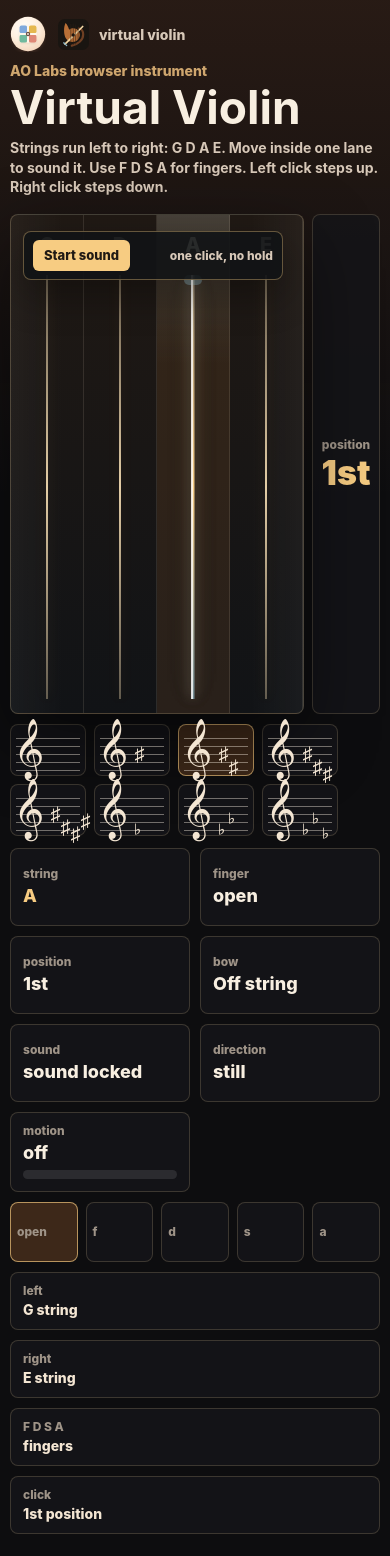
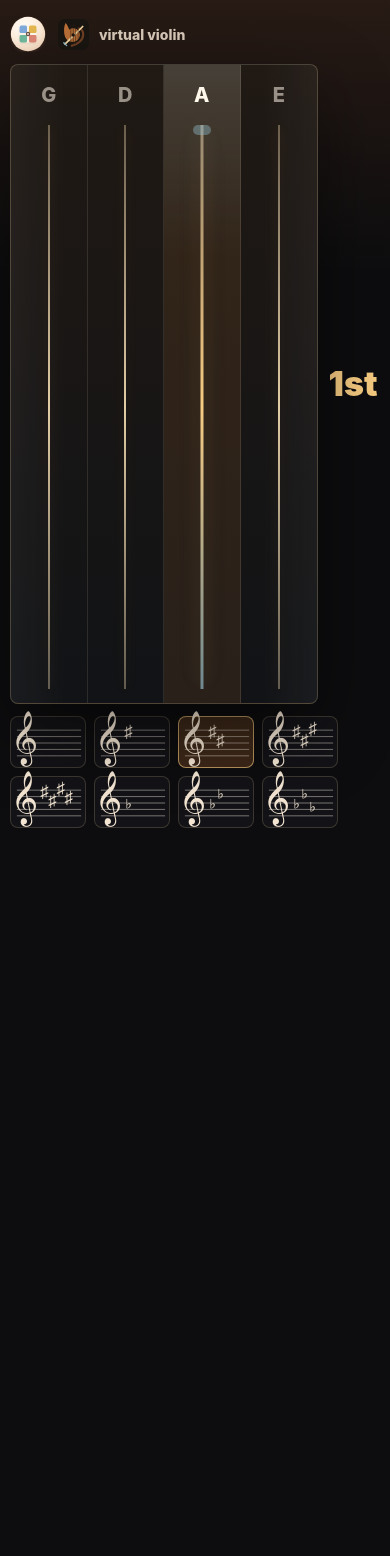
Before and after one commit to nalalalan/virtualviolin.aolabs.io, a React (Vite) app: page / in a window 390 px wide. After the commit the page ends 850 px from the top, so only its background shows below. Built offline with nearby package versions, Linux system fonts and the light colour scheme.

Commit message:
Simplify Virtual Violin play surface

```diff
--- a/src/App.tsx
+++ b/src/App.tsx
@@ -1,13 +1,11 @@
-import { useEffect, useMemo, useRef, useState } from 'react'
+import { useEffect, useRef, useState } from 'react'
 import type { MouseEvent as ReactMouseEvent, PointerEvent as ReactPointerEvent } from 'react'
 import { BowedStringEngine } from './BowedStringEngine'
 import {
-  getFingerLabel,
   getPitchInfo,
   getStringForRatio,
   isFingerKey,
   keySignatures,
-  keyStrip,
   positionLabelByName,
   positionNames,
   stringNames,
@@ -18,40 +16,30 @@ import {
 } from './pitchMapping'
 
 type BowDirection = -1 | 0 | 1
-type AudioStatus = 'locked' | 'starting' | 'on' | 'blocked'
 const STRING_BOUNDARY_GRACE = 0.055
 const MOTION_MOVE_PIXELS = 0.75
 const BOW_ON_SPEED = 0.42
 const BOW_HOLD_MS = 260
 const DIRECTION_ATTACK_MS = 95
-const keySignatureMarks: Record<KeySignature, Array<{ symbol: '♯' | '♭'; top: number }>> = {
+
+const staffLineYs = [10, 17, 24, 31, 38] as const
+const sharpStaffYs = [10, 20.5, 6.5, 17, 27.5, 13.5, 24] as const
+const flatStaffYs = [24, 13.5, 27.5, 17, 31, 20.5, 34.5] as const
+
+function makeKeySignatureMarks(accidental: 'sharp' | 'flat', count: number) {
+  const staffYs = accidental === 'sharp' ? sharpStaffYs : flatStaffYs
+  return staffYs.slice(0, count).map((y) => ({ accidental, y }))
+}
+
+const keySignatureMarks: Record<KeySignature, Array<{ accidental: 'sharp' | 'flat'; y: number }>> = {
   C: [],
-  G: [{ symbol: '♯', top: 7 }],
-  D: [
-    { symbol: '♯', top: 7 },
-    { symbol: '♯', top: 20 },
-  ],
-  A: [
-    { symbol: '♯', top: 7 },
-    { symbol: '♯', top: 20 },
-    { symbol: '♯', top: 27 },
-  ],
-  E: [
-    { symbol: '♯', top: 7 },
-    { symbol: '♯', top: 20 },
-    { symbol: '♯', top: 27 },
-    { symbol: '♯', top: 14 },
-  ],
-  F: [{ symbol: '♭', top: 23 }],
-  Bb: [
-    { symbol: '♭', top: 23 },
-    { symbol: '♭', top: 12 },
-  ],
-  Eb: [
-    { symbol: '♭', top: 23 },
-    { symbol: '♭', top: 12 },
-    { symbol: '♭', top: 27 },
-  ],
+  G: makeKeySignatureMarks('sharp', 1),
+  D: makeKeySignatureMarks('sharp', 2),
+  A: makeKeySignatureMarks('sharp', 3),
+  E: makeKeySignatureMarks('sharp', 4),
+  F: makeKeySignatureMarks('flat', 1),
+  Bb: makeKeySignatureMarks('flat', 2),
+  Eb: makeKeySignatureMarks('flat', 3),
 }
 
 interface InstrumentState {
@@ -84,7 +72,6 @@ const initialState: InstrumentState = {
 
 function App() {
   const [instrumentState, setInstrumentState] = useState<InstrumentState>(initialState)
-  const [audioStatus, setAudioStatus] = useState<AudioStatus>('locked')
   const stateRef = useRef(instrumentState)
   const engineRef = useRef<BowedStringEngine | null>(null)
   const playAreaRef = useRef<HTMLElement | null>(null)
@@ -96,24 +83,21 @@ function App() {
   const lastDirectionChangeTimeRef = useRef(-100000)
   const audioResumeInFlightRef = useRef(false)
   const audioUnlockedRef = useRef(false)
+  const lastEngineStateRef = useRef<{
+    frequency: number
+    stringName: ViolinString
+    speed: number
+    acceleration: number
+    direction: BowDirection
+    contact: boolean
+    vibrato: boolean
+  } | null>(null)
 
-  const pitch = useMemo(
-    () =>
-      getPitchInfo(
-        instrumentState.selectedString,
-        instrumentState.fingerKey,
-        instrumentState.position,
-        instrumentState.keySignature,
-      ),
-    [
-      instrumentState.fingerKey,
-      instrumentState.keySignature,
-      instrumentState.position,
-      instrumentState.selectedString,
-    ],
-  )
+  function mergeInstrumentRef(update: Partial<InstrumentState>) {
+    stateRef.current = { ...stateRef.current, ...update }
+  }
 
-  function updateInstrumentState(update: Partial<InstrumentState>) {
+  function renderInstrumentState(update: Partial<InstrumentState>) {
     const next = { ...stateRef.current, ...update }
     stateRef.current = next
     setInstrumentState(next)
@@ -133,8 +117,9 @@ function App() {
         return
       }
 
-      updateInstrumentState({ rawSpeed: 0, bowSpeed: 0, acceleration: 0 })
+      mergeInstrumentRef({ rawSpeed: 0, bowSpeed: 0, acceleration: 0 })
       engineRef.current?.stop()
+      lastEngineStateRef.current = null
       motionStopTimerRef.current = null
     }, BOW_HOLD_MS)
   }
@@ -147,7 +132,7 @@ function App() {
 
   function stepPosition(delta: -1 | 1) {
     const position = getPositionStep(stateRef.current.position, delta)
-    updateInstrumentState({ position })
+    renderInstrumentState({ position })
   }
 
   function getPointerRatio(clientX: number) {
@@ -187,10 +172,10 @@ function App() {
     const previousString = stateRef.current.selectedString
     const directString = getStringForRatio(pointerRatio)
     const selectedString = getStableStringForRatio(pointerRatio)
-    updateInstrumentState({
-      pointerRatio,
-      selectedString,
-    })
+    mergeInstrumentRef({ pointerRatio, selectedString })
+    if (selectedString !== previousString) {
+      renderInstrumentState({ pointerRatio, selectedString })
+    }
 
     return { directString, previousString, selectedString }
   }
@@ -208,13 +193,11 @@ function App() {
     }
 
     audioResumeInFlightRef.current = true
-    setAudioStatus('starting')
     const timeoutId = window.setTimeout(() => {
       audioResumeInFlightRef.current = false
       const state = engine.getState()
       const isRunning = state === 'running'
       audioUnlockedRef.current = isRunning
-      setAudioStatus(isRunning ? 'on' : 'locked')
     }, 700)
 
     void engine
@@ -223,12 +206,10 @@ function App() {
         window.clearTimeout(timeoutId)
         const isRunning = state === 'running'
         audioUnlockedRef.current = isRunning
-        setAudioStatus(isRunning ? 'on' : 'locked')
       })
       .catch(() => {
         window.clearTimeout(timeoutId)
         audioUnlockedRef.current = false
-        setAudioStatus('blocked')
       })
       .finally(() => {
         audioResumeInFlightRef.current = false
@@ -242,13 +223,14 @@ function App() {
     lastPointerRef.current = { x: clientX, y: clientY, time: now, speed: 0 }
     lastMovementTimeRef.current = now
     lastBowDirectionRef.current = 0
-    updateInstrumentState({ contact: true, rawSpeed: 0, bowSpeed: 0, acceleration: 0, direction: 0 })
+    mergeInstrumentRef({ contact: true, rawSpeed: 0, bowSpeed: 0, acceleration: 0, direction: 0 })
   }
 
   function handlePointerDown(event: ReactPointerEvent<HTMLElement>) {
+    startAudioFromGesture()
+
     if (event.pointerType !== 'mouse') {
       event.preventDefault()
-      startAudioFromGesture()
     }
 
     if (event.pointerType !== 'mouse') {
@@ -286,7 +268,7 @@ function App() {
     if (!stateRef.current.contact || !lastPointerRef.current) {
       lastPointerRef.current = { x: event.clientX, y: event.clientY, time: now, speed: 0 }
       lastMovementTimeRef.current = now
-      updateInstrumentState({ contact: true, rawSpeed: 0, bowSpeed: 0, acceleration: 0, direction: 0 })
+      mergeInstrumentRef({ contact: true, rawSpeed: 0, bowSpeed: 0, acceleration: 0, direction: 0 })
       return
     }
 
@@ -310,7 +292,7 @@ function App() {
     if (reversedDirection) {
       lastBowDirectionRef.current = direction
       lastDirectionChangeTimeRef.current = now
-      updateInstrumentState({
+      mergeInstrumentRef({
         contact: true,
         rawSpeed: BOW_ON_SPEED,
         bowSpeed: BOW_ON_SPEED,
@@ -324,7 +306,7 @@ function App() {
       lastBowDirectionRef.current = direction
     }
 
-    updateInstrumentState({
+    mergeInstrumentRef({
       contact: true,
       rawSpeed: BOW_ON_SPEED,
       bowSpeed: BOW_ON_SPEED,
@@ -356,10 +338,11 @@ function App() {
     }
 
     engineRef.current?.stop()
+    lastEngineStateRef.current = null
     clearMotionStopTimer()
     lastBowDirectionRef.current = 0
     lastPointerRef.current = null
-    updateInstrumentState({ contact: false, rawSpeed: 0, bowSpeed: 0, acceleration: 0 })
+    mergeInstrumentRef({ contact: false, rawSpeed: 0, bowSpeed: 0, acceleration: 0 })
   }
 
   useEffect(() => {
@@ -381,14 +364,11 @@ function App() {
 
       if (!insidePlayArea) {
         engineRef.current?.stop()
+        lastEngineStateRef.current = null
         clearMotionStopTimer()
         lastBowDirectionRef.current = 0
         lastPointerRef.current = null
-        setInstrumentState((current) => {
-          const next = { ...current, contact: false, rawSpeed: 0, bowSpeed: 0, acceleration: 0 }
-          stateRef.current = next
-          return next
-        })
+        mergeInstrumentRef({ contact: false, rawSpeed: 0, bowSpeed: 0, acceleration: 0 })
       }
     }
 
@@ -399,7 +379,7 @@ function App() {
   useEffect(() => {
     function setFingerFromHeldKeys() {
       const held = heldKeysRef.current
-      updateInstrumentState({ fingerKey: held.length ? held[held.length - 1] : null })
+      mergeInstrumentRef({ fingerKey: held.length ? held[held.length - 1] : null })
     }
 
     function handleKeyDown(event: KeyboardEvent) {
@@ -415,7 +395,7 @@ function App() {
 
       if (event.key === 'Shift') {
         startAudioFromGesture()
-        updateInstrumentState({ vibrato: true })
+        mergeInstrumentRef({ vibrato: true })
       }
     }
 
@@ -430,7 +410,7 @@ function App() {
       }
 
       if (event.key === 'Shift') {
-        updateInstrumentState({ vibrato: false })
+        mergeInstrumentRef({ vibrato: false })
       }
     }
 
@@ -455,10 +435,10 @@ function App() {
       const pitchInfo = getPitchInfo(current.selectedString, current.fingerKey, current.position, current.keySignature)
 
       if (Math.abs(bowSpeed - current.bowSpeed) > 0.004 || (!current.contact && current.bowSpeed !== 0)) {
-        updateInstrumentState({ bowSpeed, acceleration })
+        mergeInstrumentRef({ bowSpeed, acceleration })
       }
 
-      engineRef.current?.setState({
+      const nextEngineState = {
         frequency: pitchInfo.frequency,
         stringName: pitchInfo.stringName,
         speed: bowSpeed,
@@ -466,7 +446,22 @@ function App() {
         direction: current.direction,
         contact: current.contact && age < 220,
         vibrato: current.vibrato,
-      })
+      }
+      const previousEngineState = lastEngineStateRef.current
+      const engineStateChanged =
+        !previousEngineState ||
+        Math.abs(nextEngineState.frequency - previousEngineState.frequency) > 0.1 ||
+        nextEngineState.stringName !== previousEngineState.stringName ||
+        nextEngineState.speed !== previousEngineState.speed ||
+        nextEngineState.acceleration !== previousEngineState.acceleration ||
+        nextEngineState.direction !== previousEngineState.direction ||
+        nextEngineState.contact !== previousEngineState.contact ||
+        nextEngineState.vibrato !== previousEngineState.vibrato
+
+      if (engineStateChanged) {
+        engineRef.current?.setState(nextEngineState)
+        lastEngineStateRef.current = nextEngineState
+      }
 
       frameId = requestAnimationFrame(animate)
     }
@@ -475,16 +470,30 @@ function App() {
     return () => cancelAnimationFrame(frameId)
   }, [])
 
-  const bowDirectionText =
-    instrumentState.direction === -1 ? 'left / up-bow' : instrumentState.direction === 1 ? 'right / down-bow' : 'still'
-  const contactText = instrumentState.contact ? 'Contact' : 'Off string'
-  const activeKeyLabel = getFingerLabel(instrumentState.fingerKey)
-  const bowing = instrumentState.bowSpeed > 0
-  const bowPercent = bowing ? 100 : 0
-  const playheadLeft = `${instrumentState.pointerRatio * 100}%`
   const positionLabel = positionLabelByName[instrumentState.position]
-  const audioText =
-    audioStatus === 'on' ? 'sound on' : audioStatus === 'starting' ? 'starting' : audioStatus === 'blocked' ? 'blocked' : 'sound locked'
+
+  function renderKeySignature(signature: KeySignature) {
+    return (
+      <svg className="key-staff" viewBox="0 0 82 48" aria-hidden="true">
+        {staffLineYs.map((y) => (
+          <line className="staff-line" x1="6" x2="76" y1={y} y2={y} key={y} />
+        ))}
+        <text className="key-clef" x="16" y="27">
+          {'\uD834\uDD1E'}
+        </text>
+        {keySignatureMarks[signature].map((mark, index) => (
+          <text
+            className="key-accidental"
+            x={36 + index * 8.75}
+            y={mark.y}
+            key={`${mark.accidental}-${index}`}
+          >
+            {mark.accidental === 'sharp' ? '\u266F' : '\u266D'}
+          </text>
+        ))}
+      </svg>
+    )
+  }
 
   return (
     <main className="app-shell">
@@ -499,17 +508,6 @@ function App() {
       </header>
 
       <section className="instrument-shell" aria-label="Virtual Violin instrument">
-        <div className="instrument-head">
-          <div>
-            <p className="app-kicker">AO Labs browser instrument</p>
-            <h1>Virtual Violin</h1>
-          </div>
-          <p className="instructions">
-            Strings run left to right: G D A E. Move inside one lane to sound it. Use F D S A for fingers. Left click
-            steps up. Right click steps down.
-          </p>
-        </div>
-
         <div className="player-region">
           <section
             className="play-area"
@@ -525,20 +523,6 @@ function App() {
             onClick={handlePlayAreaClick}
             onContextMenu={handlePlayAreaContextMenu}
           >
-            {audioStatus !== 'on' && (
-              <div className="sound-unlock" aria-live="polite">
-                <button
-                  type="button"
-                  onClick={(event) => {
-                    event.stopPropagation()
-                    startAudioFromGesture()
-                  }}
-                >
-                  {audioStatus === 'blocked' ? 'Retry sound' : 'Start sound'}
-                </button>
-                <span>{audioStatus === 'blocked' ? 'browser blocked audio' : 'one click, no hold'}</span>
-              </div>
-            )}
             {stringNames.map((stringName) => (
               <div
                 className={stringName === instrumentState.selectedString ? 'string-lane selected' : 'string-lane'}
@@ -548,9 +532,6 @@ function App() {
                 <i aria-hidden="true" />
               </div>
             ))}
-            <div className="bow-line" style={{ left: playheadLeft }} aria-hidden="true">
-              <span />
-            </div>
           </section>
 
           <aside
@@ -559,7 +540,6 @@ function App() {
             onClick={handlePlayAreaClick}
             onContextMenu={handlePlayAreaContextMenu}
           >
-            <span>position</span>
             <strong>{positionLabel}</strong>
           </aside>
         </div>
@@ -572,88 +552,11 @@ function App() {
               type="button"
               aria-label={`${signature} key signature`}
               title={`${signature} key signature`}
-              onClick={() => updateInstrumentState({ keySignature: signature })}
+              onClick={() => renderInstrumentState({ keySignature: signature })}
             >
-              <span className="key-staff" aria-hidden="true">
-                <span className="key-clef">𝄞</span>
-                {keySignatureMarks[signature].map((mark, index) => (
-                  <span
-                    className="key-accidental"
-                    key={`${mark.symbol}-${index}`}
-                    style={{ left: `${34 + index * 10}px`, top: `${mark.top}px` }}
-                  >
-                    {mark.symbol}
-                  </span>
-                ))}
-              </span>
+              {renderKeySignature(signature)}
             </button>
           ))}
-        </section>
-
-        <section className="state-grid" aria-label="Current instrument state">
-          <div className="state-item primary">
-            <span>string</span>
-            <strong>{pitch.stringName}</strong>
-          </div>
-          <div className="state-item">
-            <span>finger</span>
-            <strong>{activeKeyLabel}</strong>
-          </div>
-          <div className="state-item">
-            <span>position</span>
-            <strong>{positionLabel}</strong>
-          </div>
-          <div className="state-item">
-            <span>bow</span>
-            <strong>{contactText}</strong>
-          </div>
-          <div className="state-item">
-            <span>sound</span>
-            <strong>{audioText}</strong>
-          </div>
-          <div className="state-item">
-            <span>direction</span>
-            <strong>{bowDirectionText}</strong>
-          </div>
-          <div className="state-item meter-item">
-            <span>motion</span>
-            <strong>{bowing ? 'on' : 'off'}</strong>
-            <div className="volume-track" aria-hidden="true">
-              <i style={{ width: `${bowPercent}%` }} />
-            </div>
-          </div>
-        </section>
-
-        <section className="key-map" aria-label="Finger key mapping">
-          {keyStrip.map((keyLabel) => {
-            const key = keyLabel === 'open' ? null : (keyLabel as FingerKey)
-            const active = key === instrumentState.fingerKey
-
-            return (
-              <div className={active ? 'key-cell active' : 'key-cell'} key={keyLabel}>
-                <span>{keyLabel}</span>
-              </div>
-            )
-          })}
-        </section>
-
-        <section className="physical-map" aria-label="Physical mapping">
-          <div>
-            <span>left</span>
-            <strong>G string</strong>
-          </div>
-          <div>
-            <span>right</span>
-            <strong>E string</strong>
-          </div>
-          <div>
-            <span>F D S A</span>
-            <strong>fingers</strong>
-          </div>
-          <div>
-            <span>click</span>
-            <strong>{positionLabel} position</strong>
-          </div>
         </section>
       </section>
     </main>
--- a/src/index.css
+++ b/src/index.css
@@ -86,53 +86,15 @@ a {
 }
 
 .instrument-shell {
-  width: min(100%, 940px);
+  width: min(100%, 980px);
   margin: 0 auto;
-}
-
-.instrument-head {
-  display: grid;
-  grid-template-columns: minmax(0, 1fr) minmax(260px, 430px);
-  gap: 24px;
-  align-items: end;
-  margin-bottom: 18px;
-}
-
-.app-kicker {
-  margin: 0 0 8px;
-  color: #cfa66e;
-  font-size: 14px;
-  line-height: 1;
-  font-weight: 790;
-}
-
-h1 {
-  margin: 0;
-  font-family:
-    "Aptos Display",
-    "Segoe UI Variable Display",
-    Inter,
-    ui-sans-serif,
-    system-ui,
-    sans-serif;
-  font-size: clamp(44px, 8vw, 94px);
-  line-height: 0.92;
-  letter-spacing: 0;
-}
-
-.instructions {
-  margin: 0;
-  color: #d7c8b8;
-  font-size: 15px;
-  line-height: 1.38;
-  font-weight: 650;
 }
 
 .player-region {
   display: grid;
-  grid-template-columns: minmax(0, 1fr) 96px;
-  gap: 10px;
-  width: min(100%, 760px);
+  grid-template-columns: minmax(0, 1fr) 82px;
+  gap: 14px;
+  width: min(100%, 840px);
   margin: 0 auto;
   align-items: stretch;
 }
@@ -142,7 +104,7 @@ h1 {
   display: grid;
   grid-template-columns: repeat(4, minmax(0, 1fr));
   width: 100%;
-  min-height: clamp(500px, 64vh, 760px);
+  min-height: clamp(640px, 78vh, 920px);
   border: 1px solid rgba(242, 215, 164, 0.22);
   border-radius: 8px;
   overflow: hidden;
@@ -153,42 +115,6 @@ h1 {
   user-select: none;
   touch-action: none;
   box-shadow: 0 28px 74px rgba(0, 0, 0, 0.46);
-}
-
-.sound-unlock {
-  position: absolute;
-  top: 16px;
-  right: 16px;
-  z-index: 4;
-  display: inline-flex;
-  align-items: center;
-  gap: 10px;
-  max-width: min(320px, calc(100% - 32px));
-  padding: 8px 9px;
-  border: 1px solid rgba(247, 204, 130, 0.36);
-  border-radius: 8px;
-  background: rgba(17, 19, 22, 0.9);
-  color: #d7c8b8;
-  box-shadow: 0 16px 38px rgba(0, 0, 0, 0.3);
-}
-
-.sound-unlock button {
-  border: 0;
-  border-radius: 6px;
-  background: #f7cc82;
-  color: #201914;
-  cursor: pointer;
-  font-size: 13px;
-  font-weight: 850;
-  line-height: 1;
-  padding: 9px 11px;
-}
-
-.sound-unlock span {
-  min-width: 0;
-  font-size: 12px;
-  font-weight: 760;
-  line-height: 1.1;
 }
 
 .string-lane {
@@ -264,53 +190,20 @@ h1 {
   transform: scale(1);
 }
 
-.bow-line {
-  position: absolute;
-  top: 0;
-  bottom: 0;
-  width: 0;
-  pointer-events: none;
-}
-
-.bow-line span {
-  position: absolute;
-  top: 72px;
-  bottom: 26px;
-  left: -1px;
-  width: 2px;
-  background: rgba(255, 255, 255, 0.8);
-  box-shadow:
-    0 0 12px rgba(255, 255, 255, 0.36),
-    0 0 30px rgba(143, 185, 200, 0.22);
-}
-
 .position-readout {
   min-width: 0;
-  border: 1px solid rgba(242, 215, 164, 0.18);
-  border-radius: 8px;
-  background: rgba(21, 22, 25, 0.86);
-}
-
-.position-readout {
   display: grid;
   align-content: center;
   justify-items: center;
   gap: 6px;
-  padding: 12px 14px;
+  padding: 0;
   cursor: pointer;
   user-select: none;
 }
 
-.position-readout span {
-  color: #9f9488;
-  font-size: 12px;
-  line-height: 1;
-  font-weight: 790;
-}
-
 .position-readout strong {
   color: #f7cc82;
-  font-size: clamp(32px, 5vw, 58px);
+  font-size: clamp(36px, 5vw, 62px);
   line-height: 0.95;
   font-weight: 860;
 }
@@ -320,7 +213,7 @@ h1 {
   flex-wrap: wrap;
   gap: 8px;
   width: min(100%, 760px);
-  margin-top: 10px;
+  margin-top: 12px;
   margin-right: auto;
   margin-left: auto;
 }
@@ -343,187 +236,49 @@ h1 {
 }
 
 .key-staff {
-  position: relative;
   display: block;
-  width: 64px;
-  height: 42px;
-  margin: 4px auto 0;
-  background: repeating-linear-gradient(
-    to bottom,
-    transparent 0,
-    transparent 7px,
-    rgba(248, 239, 225, 0.42) 7px,
-    rgba(248, 239, 225, 0.42) 8px
-  );
-  background-size: 100% 8px;
+  width: 76px;
+  height: 44px;
+  margin: 2px auto 0;
+  overflow: visible;
+}
+
+.staff-line {
+  stroke: rgba(248, 239, 225, 0.44);
+  stroke-width: 1;
+  vector-effect: non-scaling-stroke;
 }
 
 .key-clef,
 .key-accidental {
-  position: absolute;
   font-family:
     "Segoe UI Symbol",
     "Noto Music",
     "Bravura",
     serif;
   color: #f4e6d3;
+  fill: #f4e6d3;
   line-height: 1;
+  dominant-baseline: middle;
+  text-anchor: middle;
 }
 
 .key-clef {
-  left: 2px;
-  top: 0;
-  font-size: 36px;
+  font-size: 35px;
 }
 
 .key-accidental {
-  font-size: 20px;
+  font-size: 19px;
   font-weight: 780;
 }
 
-.state-grid {
-  display: grid;
-  grid-template-columns: repeat(7, minmax(0, 1fr));
-  gap: 10px;
-  margin-top: 12px;
-}
-
-.state-item,
-.key-cell,
-.physical-map > div {
-  min-width: 0;
-  border: 1px solid rgba(242, 215, 164, 0.18);
-  border-radius: 8px;
-  background: rgba(21, 22, 25, 0.86);
-}
-
-.state-item {
-  min-height: 88px;
-  display: grid;
-  align-content: center;
-  gap: 7px;
-  padding: 12px;
-}
-
-.state-item span,
-.key-cell span,
-.physical-map span {
-  color: #9f9488;
-  font-size: 12px;
-  line-height: 1;
-  font-weight: 790;
-}
-
-.state-item strong {
-  min-width: 0;
-  color: #f8efe1;
-  font-size: clamp(18px, 2vw, 26px);
-  line-height: 1.05;
-  font-weight: 840;
-  overflow-wrap: anywhere;
-}
-
-.state-item.primary strong {
-  color: #f7cc82;
-}
-
-.meter-item {
-  grid-column: span 1;
-}
-
-.volume-track {
-  height: 9px;
-  overflow: hidden;
-  border-radius: 999px;
-  background: rgba(255, 255, 255, 0.1);
-}
-
-.volume-track i {
-  display: block;
-  height: 100%;
-  min-width: 0;
-  border-radius: inherit;
-  background: linear-gradient(90deg, #8fb9c8, #f7cc82, #d97846);
-  transition: width 60ms linear;
-}
-
-.key-map {
-  display: grid;
-  grid-template-columns: repeat(5, minmax(0, 1fr));
-  gap: 8px;
-  margin-top: 10px;
-}
-
-.key-cell {
-  display: grid;
-  gap: 6px;
-  min-height: 70px;
-  align-content: center;
-  padding: 9px;
-  transition:
-    border-color 120ms ease,
-    background 120ms ease;
-}
-
-.key-cell strong,
-.physical-map strong {
-  min-width: 0;
-  color: #f4e6d3;
-  font-size: 14px;
-  line-height: 1.06;
-  font-weight: 820;
-  overflow-wrap: anywhere;
-}
-
-.key-cell.active {
-  border-color: rgba(247, 204, 130, 0.66);
-  background: rgba(185, 111, 54, 0.28);
-}
-
-.physical-map {
-  display: grid;
-  grid-template-columns: repeat(4, minmax(0, 1fr));
-  gap: 10px;
-  margin-top: 10px;
-}
-
-.physical-map > div {
-  display: grid;
-  gap: 6px;
-  min-height: 58px;
-  align-content: center;
-  padding: 10px 12px;
-}
-
 @media (max-width: 860px) {
-  .instrument-head {
-    grid-template-columns: 1fr;
-    gap: 10px;
-    align-items: start;
-  }
-
   .player-region {
-    grid-template-columns: minmax(0, 1fr) 84px;
+    grid-template-columns: minmax(0, 1fr) 72px;
   }
 
   .play-area {
-    min-height: 560px;
-  }
-
-  .state-grid {
-    grid-template-columns: repeat(4, minmax(0, 1fr));
-  }
-
-  .meter-item {
-    grid-column: span 1;
-  }
-
-  .key-map {
-    grid-template-columns: repeat(5, minmax(0, 1fr));
-  }
-
-  .physical-map {
-    grid-template-columns: repeat(2, minmax(0, 1fr));
+    min-height: 700px;
   }
 }
 
@@ -545,27 +300,13 @@ h1 {
     font-size: 14px;
   }
 
-  h1 {
-    font-size: 46px;
-  }
-
-  .instructions {
-    font-size: 14px;
-  }
-
   .player-region {
-    grid-template-columns: minmax(0, 1fr) 68px;
+    grid-template-columns: minmax(0, 1fr) 54px;
     gap: 8px;
   }
 
   .play-area {
-    min-height: 500px;
-  }
-
-  .sound-unlock {
-    left: 12px;
-    right: 12px;
-    justify-content: space-between;
+    min-height: 640px;
   }
 
   .string-lane {
@@ -576,8 +317,7 @@ h1 {
     font-size: 20px;
   }
 
-  .string-lane::before,
-  .bow-line span {
+  .string-lane::before {
     top: 60px;
     bottom: 14px;
   }
@@ -589,31 +329,10 @@ h1 {
   }
 
   .position-readout {
-    padding: 10px 8px;
+    padding: 0;
   }
 
   .position-readout strong {
     font-size: 34px;
   }
-
-  .state-grid {
-    grid-template-columns: repeat(2, minmax(0, 1fr));
-  }
-
-  .state-item {
-    min-height: 78px;
-  }
-
-  .key-map {
-    grid-template-columns: repeat(5, minmax(0, 1fr));
-  }
-
-  .key-cell {
-    min-height: 60px;
-    padding: 8px 6px;
-  }
-
-  .physical-map {
-    grid-template-columns: 1fr;
-  }
 }
```
